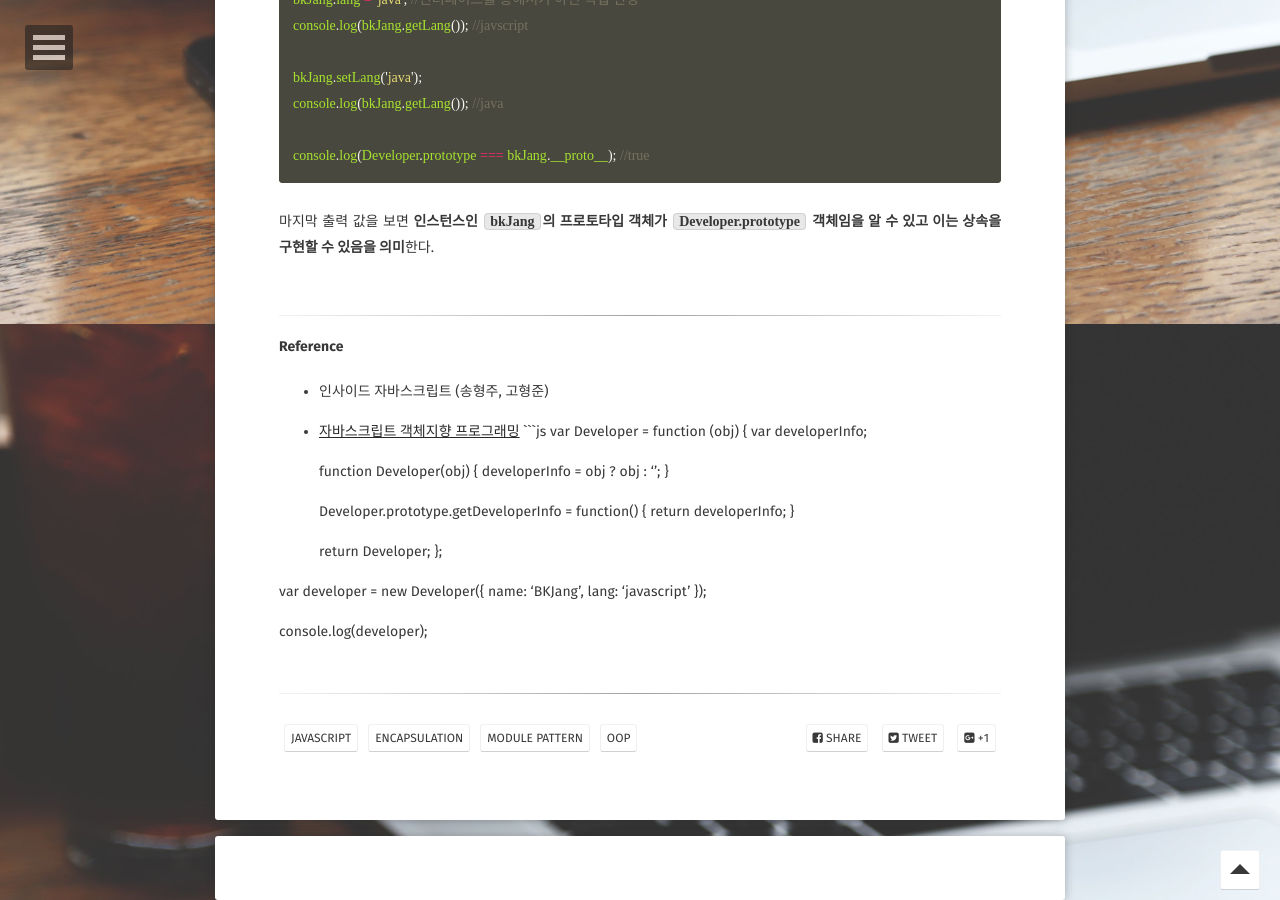
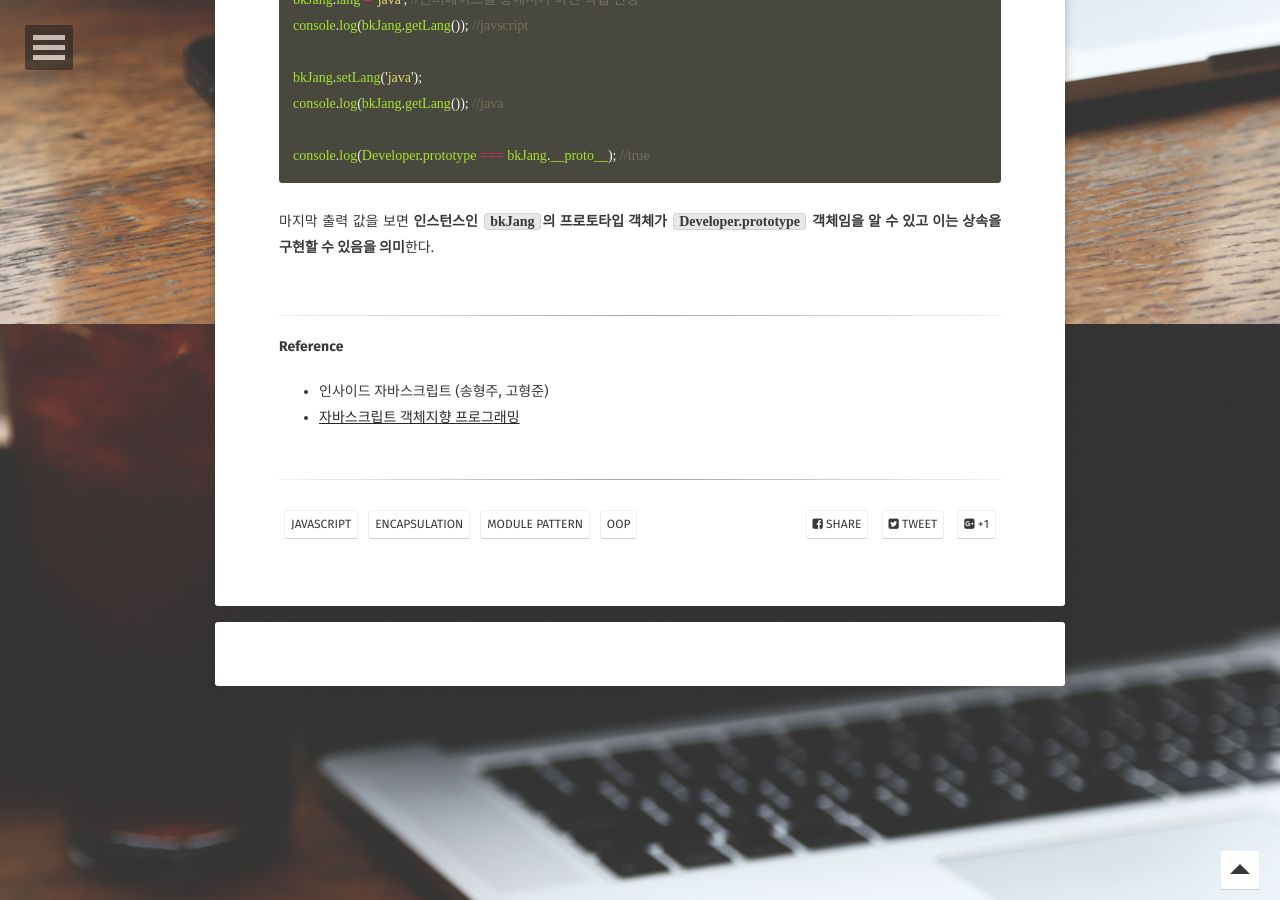
Before and after one commit to BKJang/DEVLOG, a Jekyll site: the page built from _posts/javascript/2018-11-11-Object_Oriented_Programming_Encapsulation.md, in a window 1280 px wide and 900 px high, scrolled down 3276 px. Built offline with Jekyll 4.4.1, drawn with Linux system fonts in a browser that asks for light colours; some web fonts are replaced; comment, search, counter and statistics services are not loaded; some of the changed text lies outside the part shown.

Commit message:
Update 2018-11-11-Object_Oriented_Programming_Encapsulation.md

````diff
--- a/_posts/javascript/2018-11-11-Object_Oriented_Programming_Encapsulation.md
+++ b/_posts/javascript/2018-11-11-Object_Oriented_Programming_Encapsulation.md
@@ -139,22 +139,3 @@ console.log(Developer.prototype === bkJang.__proto__); //true
 
 - 인사이드 자바스크립트 (송형주, 고형준)
 - [자바스크립트 객체지향 프로그래밍](https://poiemaweb.com/js-object-oriented-programming)
-```js
-var Developer = function (obj) {
-  var developerInfo;
-
-  function Developer(obj) {
-	  developerInfo = obj ? obj : '';
-  }
-
-
-  Developer.prototype.getDeveloperInfo = function() {
-    return developerInfo;
-  }
-
-	return Developer;
-};
-
-var developer = new Developer({ name: 'BKJang', lang: 'javascript' });
-
-console.log(developer);
````
Also changed, not shown: other parts of _posts/javascript/2018-11-11-Object_Oriented_Programming_Encapsulation.md (+1 -1 lines).
